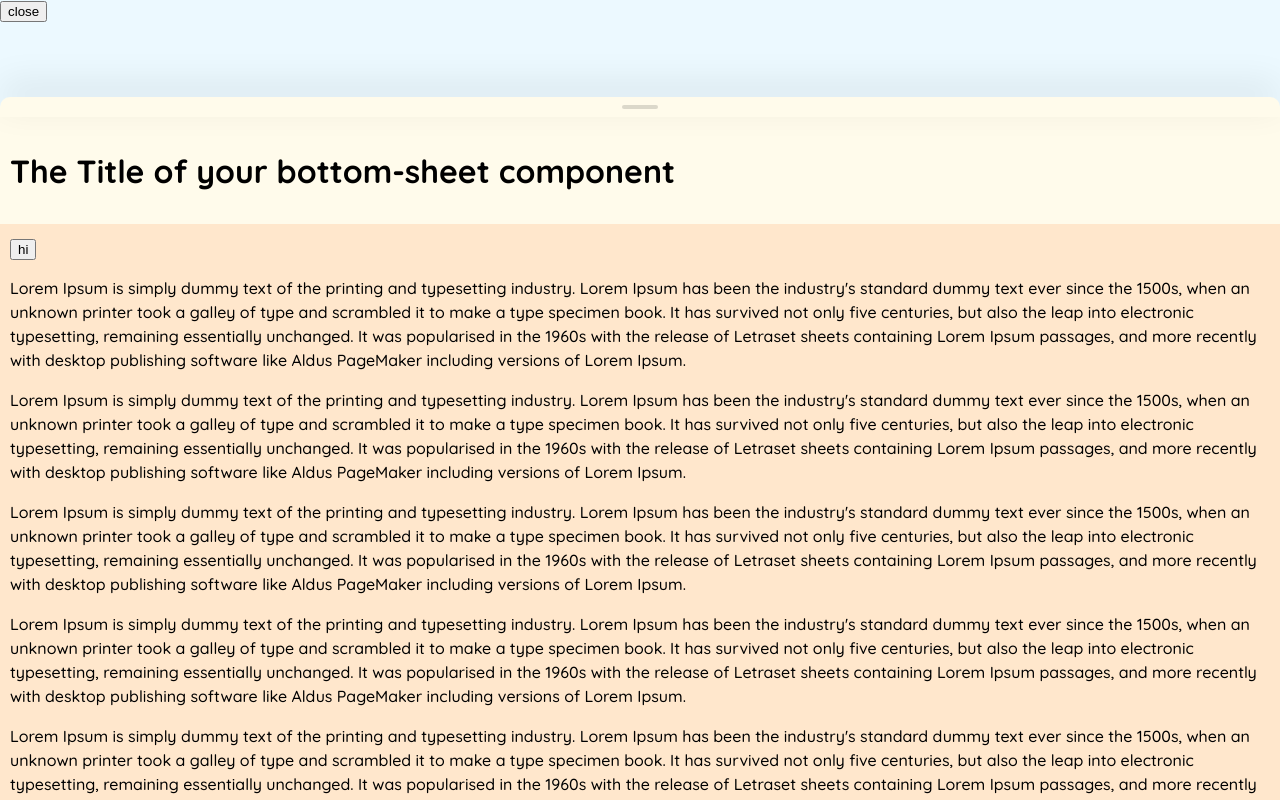
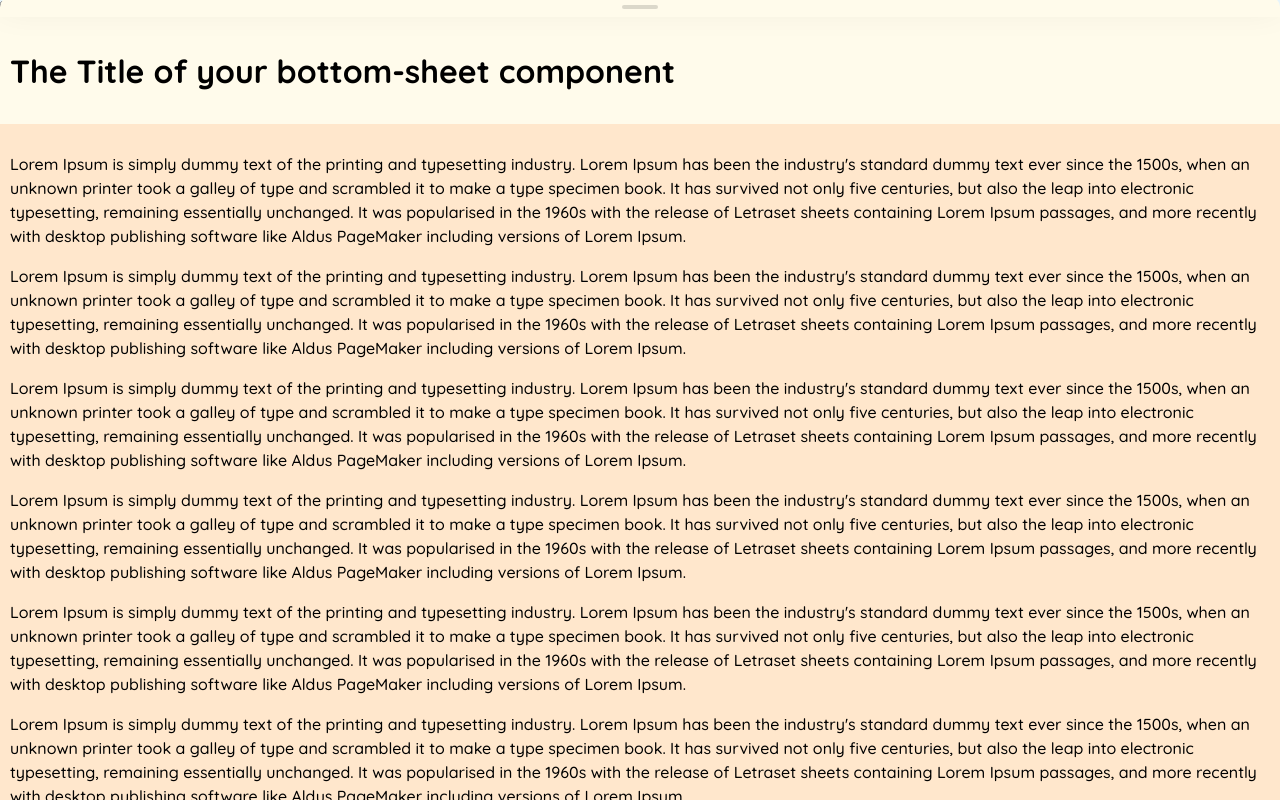
Before and after one commit to mhmd-sdghn/mottem-sheet, a React (Vite) app: page / in a window 1280 px wide. Built offline with nearby package versions, Linux system fonts and the light colour scheme.

Commit message:
[chore] clean up the head sample

```diff
--- a/examples/HeadMode.tsx
+++ b/examples/HeadMode.tsx
@@ -18,8 +18,7 @@
       value: 80,
     },
     {
-      value: 100,
-      offsetUp: 100
+      value: 100
     }
   ];
 
@@ -29,6 +28,7 @@
       <button onClick={() => setOpen(!isOpen)}>
         {isOpen ? "close" : "open"}
       </button>
+
       <BottomSheet isOpen={isOpen} setIsOpen={setOpen}>
         <Sheet
           phases={middlePhases}
@@ -40,12 +40,10 @@
             <DragAreaEl style={{ background: "var(--clr-bg-secondary)" }} />
             <Head>
               <h1>The Title of your bottom-sheet component</h1>
-              {/*<div style={{ background: 'yellow' , height: phaseActiveIndex === 2 ? 200 : 20 , transition: "all ease-in-out 0.2s"}}></div>*/}
             </Head>
           </SheetHead>
           <SheetBody>
             <Body>
-              <button>hi</button>
               <p>
                 Lorem Ipsum is simply dummy text of the printing and typesetting
                 industry. Lorem Ipsum has been the industry's standard dummy
```
